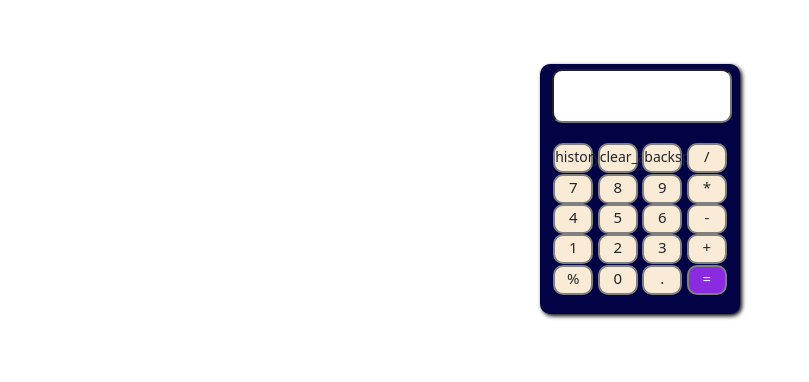
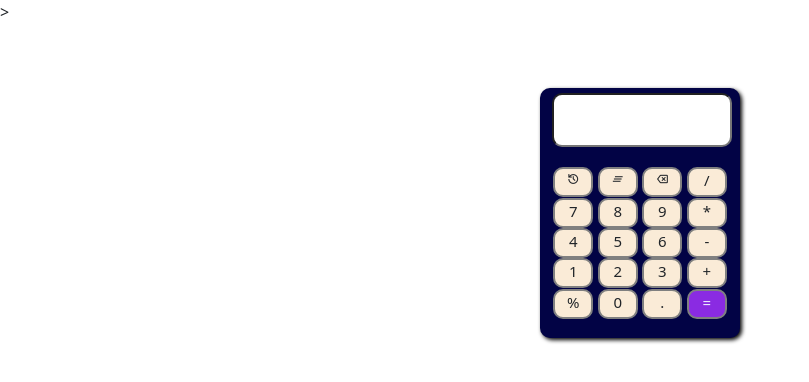
Before and after one commit to djaiswal7860/Calculator2.0, a plain HTML site: page index.html in a window 1280 px wide. Shown: the whole page, without its empty margins (0-809 px from the left). Drawn offline with nearby package versions, Linux system fonts and the light colour scheme; files whose address does not match are found by name.

Commit message:
this is my new designed calculator with second try

```diff
--- a/index.html
+++ b/index.html
@@ -6,9 +6,11 @@
     <meta name="viewport" content="width=device-width, initial-scale=1.0">
     <link href="https://cdn.jsdelivr.net/npm/bootstrap@5.1.3/dist/css/bootstrap.min.css" rel="stylesheet">
     <script src="https://cdn.jsdelivr.net/npm/bootstrap@5.1.3/dist/js/bootstrap.bundle.min.js"></script>
+    <link rel="stylesheet" href="https://fonts.googleapis.com/css2?family=Material+Symbols+Outlined:opsz,wght,FILL,GRAD@48,400,0,0" />
+    <link rel="stylesheet" href="https://fonts.googleapis.com/css2?family=Material+Symbols+Outlined:opsz,wght,FILL,GRAD@20..48,100..700,0..1,-50..200" />
     <title>Document</title>
-    <link rel="stylesheet" href="D:\New folder\git\calculator.css">
-	<script></script>
+    <link rel="stylesheet" href="calculator.css">
+	<script src="calculator.js"></script>></script>
 
 </head>
 <body>
```
